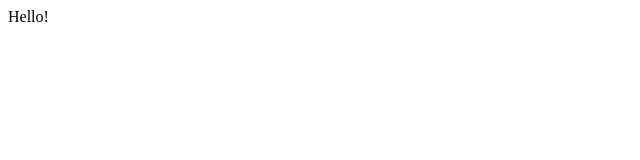
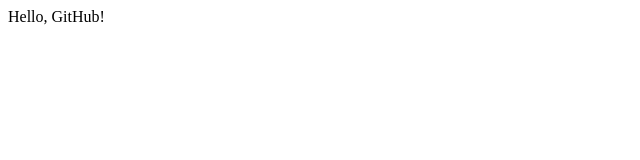
Before and after one commit to evgrashin0/evgrashin0.github.io, a plain HTML site: page index.html in a window 1280 px wide. Shown: the full height of the page, 0-640 px from the left. Drawn offline with Linux system fonts and the light colour scheme.

Commit message:
index changed

```diff
--- a/index.html
+++ b/index.html
@@ -5,6 +5,6 @@
 	<title>O.E. home page</title>
 </head>
 <body>
-	Hello!
+	Hello, GitHub!
 </body>
 </html>
```
